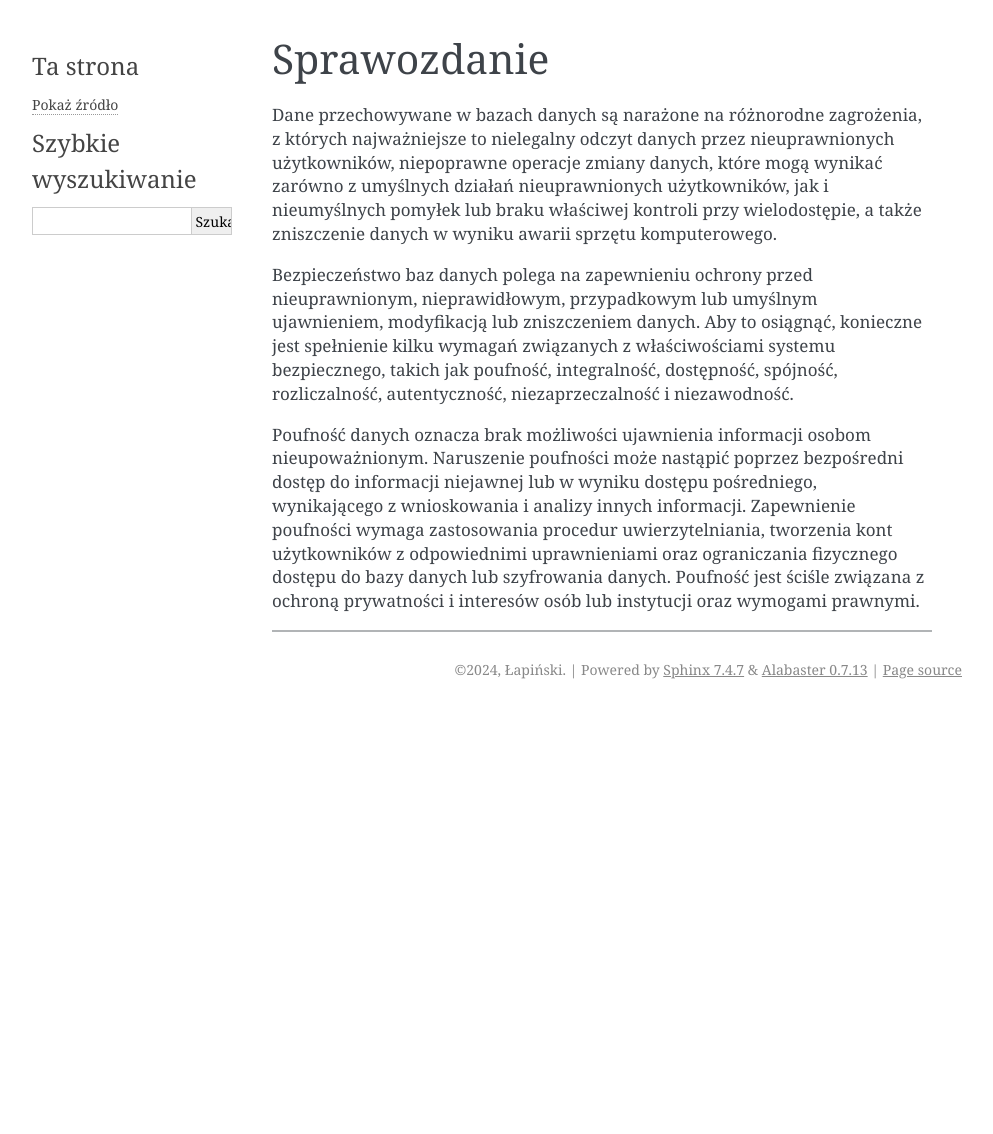
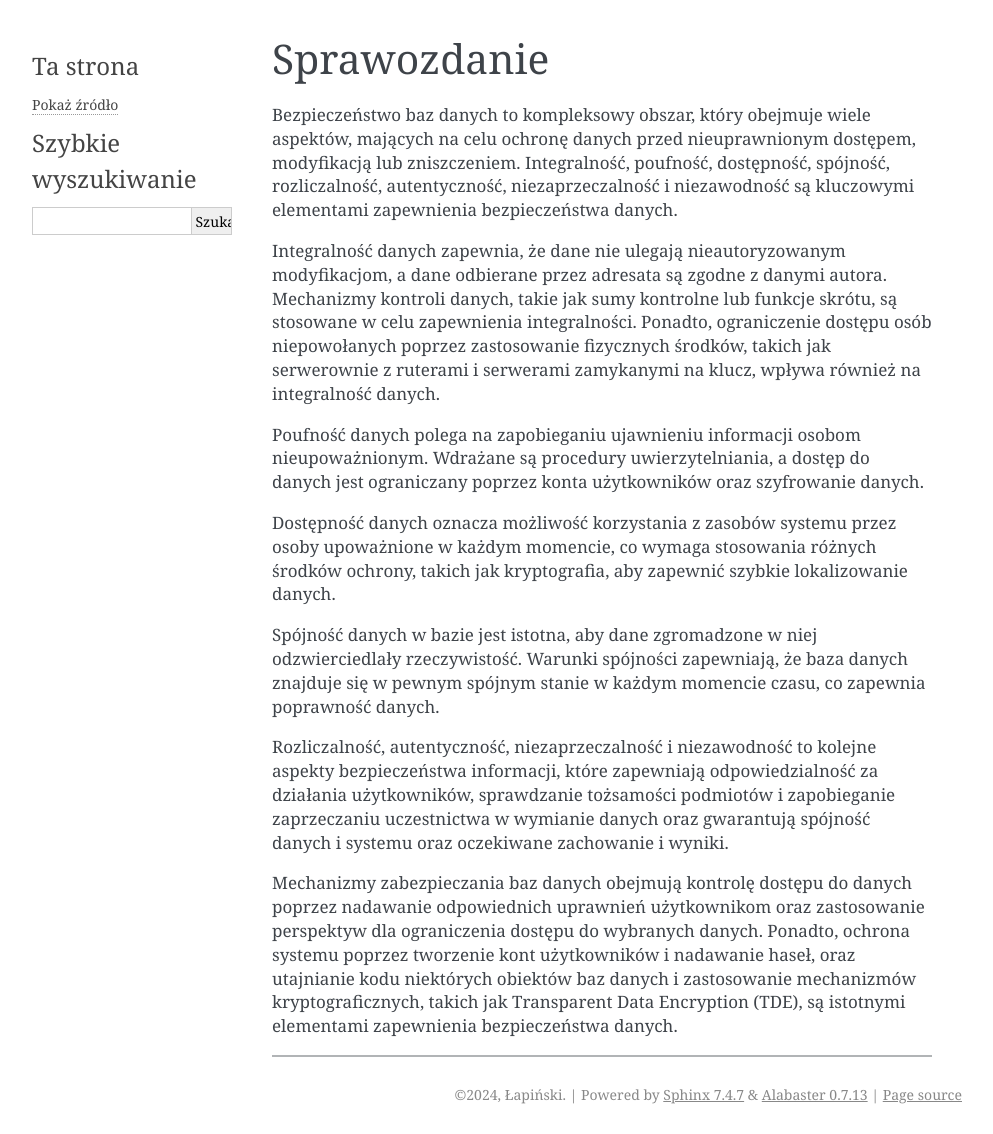
Before and after one commit to PrawilnaLAMA/sprawozdanie-1, a Sphinx documentation site: the page built from source/index.rst, in a window 1280 px wide. Shown: the whole page, without its empty margins (148-1141 px from the left). Built offline with Sphinx 7.4.7, drawn with Linux system fonts in a browser that asks for light colours; before the commit the page ends 900 px from its top, so only the background shows below that.

Commit message:
Update index.rst

```diff
--- a/source/index.rst
+++ b/source/index.rst
@@ -11,11 +11,19 @@ Sprawozdanie
    :maxdepth: 2
    :caption: Spis treści:
 
-Dane przechowywane w bazach danych są narażone na różnorodne zagrożenia, z których najważniejsze to nielegalny odczyt danych przez nieuprawnionych użytkowników, niepoprawne operacje zmiany danych, które mogą wynikać zarówno z umyślnych działań nieuprawnionych użytkowników, jak i nieumyślnych pomyłek lub braku właściwej kontroli przy wielodostępie, a także zniszczenie danych w wyniku awarii sprzętu komputerowego.
+Bezpieczeństwo baz danych to kompleksowy obszar, który obejmuje wiele aspektów, mających na celu ochronę danych przed nieuprawnionym dostępem, modyfikacją lub zniszczeniem. Integralność, poufność, dostępność, spójność, rozliczalność, autentyczność, niezaprzeczalność i niezawodność są kluczowymi elementami zapewnienia bezpieczeństwa danych.
 
-Bezpieczeństwo baz danych polega na zapewnieniu ochrony przed nieuprawnionym, nieprawidłowym, przypadkowym lub umyślnym ujawnieniem, modyfikacją lub zniszczeniem danych. Aby to osiągnąć, konieczne jest spełnienie kilku wymagań związanych z właściwościami systemu bezpiecznego, takich jak poufność, integralność, dostępność, spójność, rozliczalność, autentyczność, niezaprzeczalność i niezawodność.
+Integralność danych zapewnia, że dane nie ulegają nieautoryzowanym modyfikacjom, a dane odbierane przez adresata są zgodne z danymi autora. Mechanizmy kontroli danych, takie jak sumy kontrolne lub funkcje skrótu, są stosowane w celu zapewnienia integralności. Ponadto, ograniczenie dostępu osób niepowołanych poprzez zastosowanie fizycznych środków, takich jak serwerownie z ruterami i serwerami zamykanymi na klucz, wpływa również na integralność danych.
 
-Poufność danych oznacza brak możliwości ujawnienia informacji osobom nieupoważnionym. Naruszenie poufności może nastąpić poprzez bezpośredni dostęp do informacji niejawnej lub w wyniku dostępu pośredniego, wynikającego z wnioskowania i analizy innych informacji. Zapewnienie poufności wymaga zastosowania procedur uwierzytelniania, tworzenia kont użytkowników z odpowiednimi uprawnieniami oraz ograniczania fizycznego dostępu do bazy danych lub szyfrowania danych. Poufność jest ściśle związana z ochroną prywatności i interesów osób lub instytucji oraz wymogami prawnymi.
+Poufność danych polega na zapobieganiu ujawnieniu informacji osobom nieupoważnionym. Wdrażane są procedury uwierzytelniania, a dostęp do danych jest ograniczany poprzez konta użytkowników oraz szyfrowanie danych.
+
+Dostępność danych oznacza możliwość korzystania z zasobów systemu przez osoby upoważnione w każdym momencie, co wymaga stosowania różnych środków ochrony, takich jak kryptografia, aby zapewnić szybkie lokalizowanie danych.
+
+Spójność danych w bazie jest istotna, aby dane zgromadzone w niej odzwierciedlały rzeczywistość. Warunki spójności zapewniają, że baza danych znajduje się w pewnym spójnym stanie w każdym momencie czasu, co zapewnia poprawność danych.
+
+Rozliczalność, autentyczność, niezaprzeczalność i niezawodność to kolejne aspekty bezpieczeństwa informacji, które zapewniają odpowiedzialność za działania użytkowników, sprawdzanie tożsamości podmiotów i zapobieganie zaprzeczaniu uczestnictwa w wymianie danych oraz gwarantują spójność danych i systemu oraz oczekiwane zachowanie i wyniki.
+
+Mechanizmy zabezpieczania baz danych obejmują kontrolę dostępu do danych poprzez nadawanie odpowiednich uprawnień użytkownikom oraz zastosowanie perspektyw dla ograniczenia dostępu do wybranych danych. Ponadto, ochrona systemu poprzez tworzenie kont użytkowników i nadawanie haseł, oraz utajnianie kodu niektórych obiektów baz danych i zastosowanie mechanizmów kryptograficznych, takich jak Transparent Data Encryption (TDE), są istotnymi elementami zapewnienia bezpieczeństwa danych.
 
 
 .. Indices and tables
```
